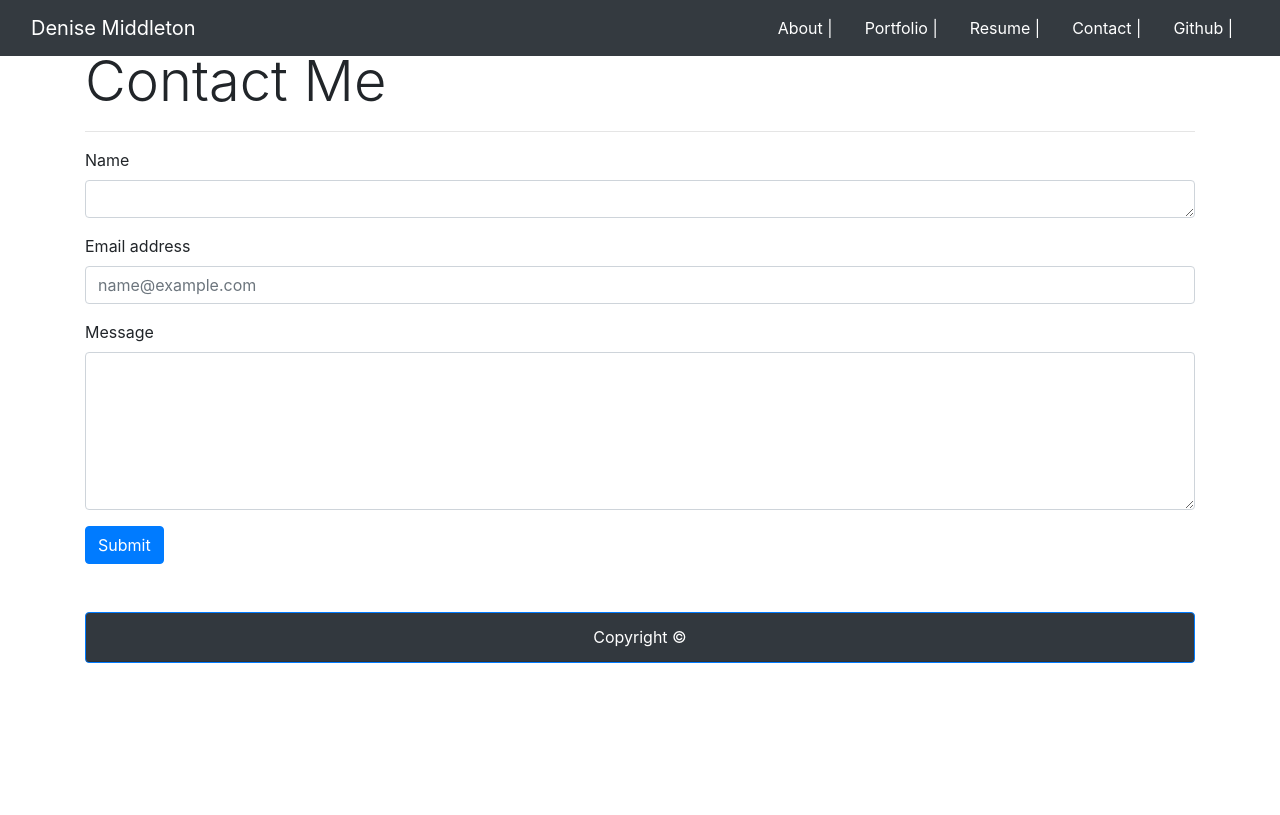
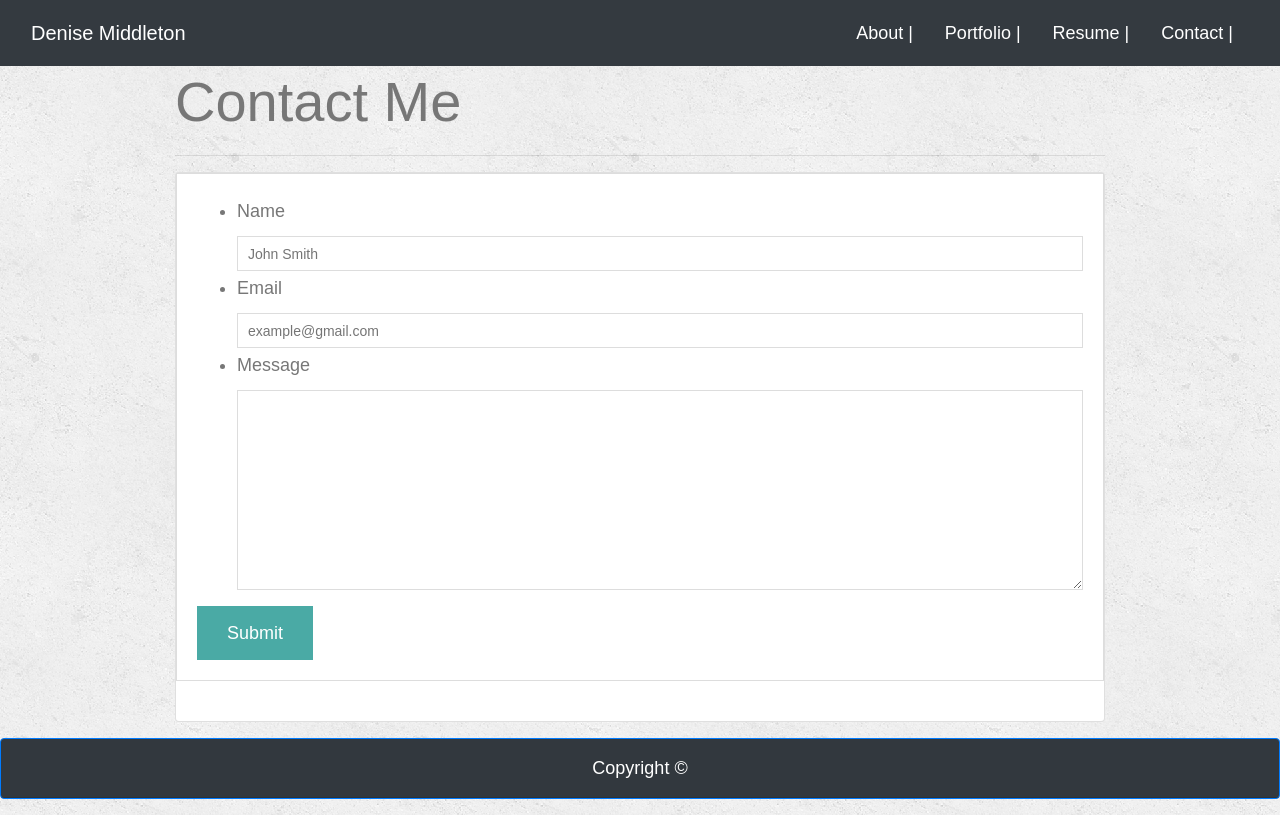
Before and after one commit to demiddleton/Bootstrap-Portfolio, a plain HTML site: page contact.html in a window 1280 px wide. Drawn offline with nearby package versions, Linux system fonts and the light colour scheme.

Commit message:
added background image on the index and contact page

```diff
--- a/assets/css/style.css
+++ b/assets/css/style.css
@@ -3,13 +3,14 @@ body {
     font-size: 18px;
     line-height: 34px;
     color: #777777;
- }
+    background-image: url("../images/concrete_seamless.png");
+  }
 
   * {
     box-sizing: border-box;
   }
 
-  /* general */
+    /* general */
 
   .container {
     width: 100%;
@@ -34,7 +35,7 @@ body {
   h3 {
     font-family: Georgia, Times, "Times New Roman", serif;
     font-weight: 700;
-    }
+  }
 
   h1 {
     padding-bottom: 20px;
@@ -59,51 +60,6 @@ body {
     color: #ffffff;
     background: #ffffff;
     border-bottom: 2px solid #cccccc;
-  }
-
-  #logo {
-    float: left;
-    width: 250px;
-    height: 90px;
-    font-family: Georgia, Times, "Times New Roman", serif;
-    font-size: 30px;
-    font-weight: 700;
-    line-height: 90px;
-    color: #ffffff;
-    text-align: center;
-    text-decoration: none;
-    background: #4aaaa5;
-  }
-
-  nav {
-    float: right;
-    margin-top: 25px;
-  }
-
-  nav a {
-    display: inline-block;
-    padding-left: 15px;
-    margin-left: 15px;
-    line-height: 18px;
-    color: #999;
-    text-decoration: none;
-    border-left: 1px solid #efefef;
-  }
-
-  nav a:first-child {
-    border-left: 0 none;
-  }
-
-  /* footer */
-
-  footer {
-    padding: 30px 0;
-    clear: both;
-    font-size: 12px;
-    text-align: center;
-    background: #666666;
-    border-top: 8px solid #4aaaa5;
-    height: 50px;
   }
 
   h3, h2 {
@@ -173,15 +129,6 @@ body {
     margin-right: 25px;
   }
 
-  /* contact page */
-
-  #contact-form ul {
-    margin-bottom: 20px;
-  }
-
-  #contact-form li {
-    margin-bottom: 10px;
-  }
 
   label,
   input[type=text],
--- a/contact.html
+++ b/contact.html
@@ -7,13 +7,16 @@
     <meta http-equiv="X-UA-Compatible" content="ie=edge">
     <link rel="stylesheet" href="https://maxcdn.bootstrapcdn.com/bootstrap/4.0.0/css/bootstrap.min.css">
 
+    <!--Link CSS stylesheet-->
+    <link rel="stylesheet" type="text/css" href="assets/css/style.css">
+
     <title>Denise's Portfolio</title>
 
 </head>
 
 <body>
-
     <!--Nav row-->
+    <header id="masthead">
         <div class="row">
             <nav class="navbar navbar-expand-lg  fixed-top navbar-dark bg-dark">
                 <!--Nav column 1 of 2-->
@@ -28,22 +31,22 @@
                             <a class="nav-link active text-white" href="index.html">About |</a>
                         </li>
                         <li class="nav-item">
-                        <a class="nav-link active text-white" href="portfolio.html" >Portfolio |</a>
+                            <a class="nav-link active text-white" href="portfolio.html">Portfolio |</a>
                         </li>
                         <li class="nav-item">
-                        <a class="nav-link active text-white" href="./assets/Resume.pdf" target="_blank">Resume |</a>
+                            <a class="nav-link active text-white" href="./assets/Resume.pdf" target="_blank">Resume
+                                |</a>
                         </li>
                         <li class="nav-item">
                             <a class="nav-link active text-white" href="contact.html">Contact |</a>
-                    </li>
-                    <li class="nav-item">
-                            <a class="nav-link active text-white" href="https://github.com/demiddleton?tab=repositories">Github |</a>
                         </li>
                     </ul>
                 </div>
             </nav>
         </div>
+    </header>
 
+    <div class="w-100"></div>
     <div class="w-100"></div>
 
     <div class="container">
@@ -57,27 +60,37 @@
         </div>
 
         <div class="w-100"></div>
+        <!--Main content row 2 column 1 of 2-->
+        <div class="card mb-3" style="max-width: 960px;">
 
-        <div class="w-100"></div>
 
-        <form action="mailto:debradley70@gmail.com">
-            <div class="form-group" >
-                <label for="exampleFormControlTextarea1">Name</label>
-                <textarea class="form-control" id="exampleFormControlTextarea1" rows="1" required="required"></textarea>
+            <section class="main-section">
+
+                <form id="contact-form" action="mailto:debradley70@gmail.com">
+                    <ul>
+                        <li>
+                            <label for="name">Name</label>
+                            <input type="text" id="name" name="name" placeholder="John Smith" required="required">
+                        </li>
+                        <li>
+                            <label for="email">Email</label>
+                            <input type="email" id="email" name="email" placeholder="example@gmail.com"
+                                required="required">
+                        </li>
+                        <li>
+                            <label for="message">Message</label>
+                            <textarea id="message" name="message" required="required"></textarea>
+                        </li>
+                    </ul>
+                    <input type="submit">
+                </form>
+
+            </section>
+
         </div>
-            <div class="form-group">
-                <label for="exampleFormControlInput1">Email address</label>
-                <input type="email" class="form-control" id="exampleFormControlInput1" placeholder="name@example.com" required="required">
     </div>
-
-            <div class="form-group">
-                <label for="exampleFormControlTextarea1">Message</label>
-                <textarea class="form-control" id="exampleFormControlTextarea1" rows="6" required="required"></textarea>
-            </div>
-            <button type="submit" class="btn btn-primary">Submit</button>
-        </form>
-        <br><br>
 </body>
+<!--Footer-->
 <footer>
     <div class="card text-center sticky-bottom text-white bg-dark mb-3 border-primary">
         <div class="card-header">
```
Also changed, not shown: index.html (+20 -18 lines), portfolio.html (+10 -7 lines). Lines whose indentation alone changed are shown as unchanged.
